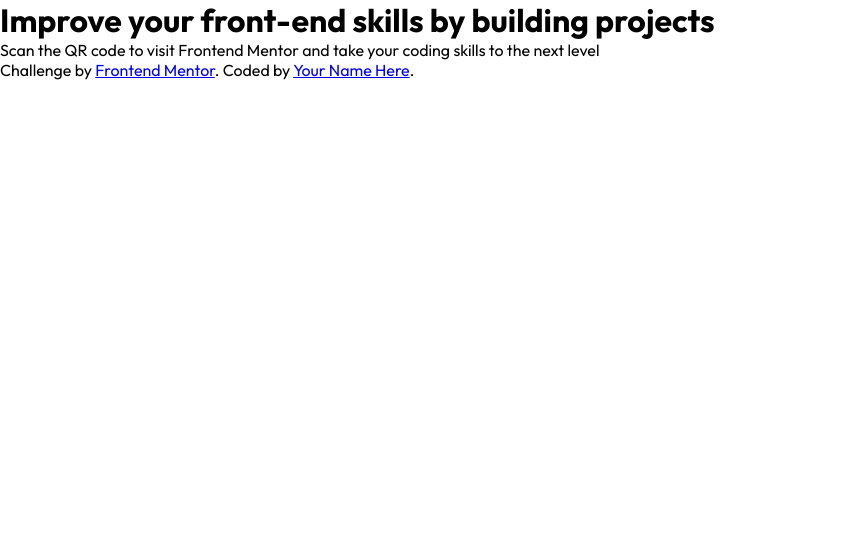
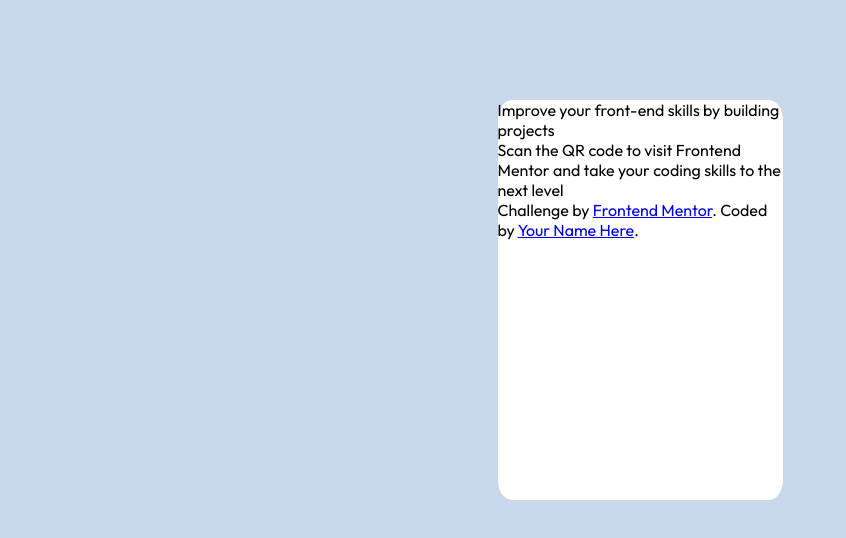
Before and after one commit to Haynes013/QRCode, a plain HTML site: page index.html in a window 1280 px wide. Shown: the whole page, without its empty margins (0-846 px from the left). Drawn offline with Linux system fonts and the light colour scheme.

Commit message:
center container

```diff
--- a/index.html
+++ b/index.html
@@ -22,9 +22,10 @@
 
   </head>
   <body>
-    <h1>Improve your front-end skills by building projects</h1>
+  <div class="container">
+    <p class="header">Improve your front-end skills by building projects</p>
 
-    <p>
+    <p class="para">
       Scan the QR code to visit Frontend Mentor and take your coding skills to
       the next level
     </p>
@@ -35,5 +36,6 @@
         >Frontend Mentor</a
       >. Coded by <a href="#">Your Name Here</a>.
     </div>
+  </div>
   </body>
 </html>
--- a/style.css
+++ b/style.css
@@ -5,7 +5,17 @@
 }
 body{
     font-family: 'Outfit';
+    background-color: hsl(212,45%,85%)
 }
+.container{
+    height: 400px;
+    width: 285px;
+    background-color: white;
+    margin: auto;
+    margin-top: 100px;
+    border-radius: 5%;
+}
+
 
 
 
```
